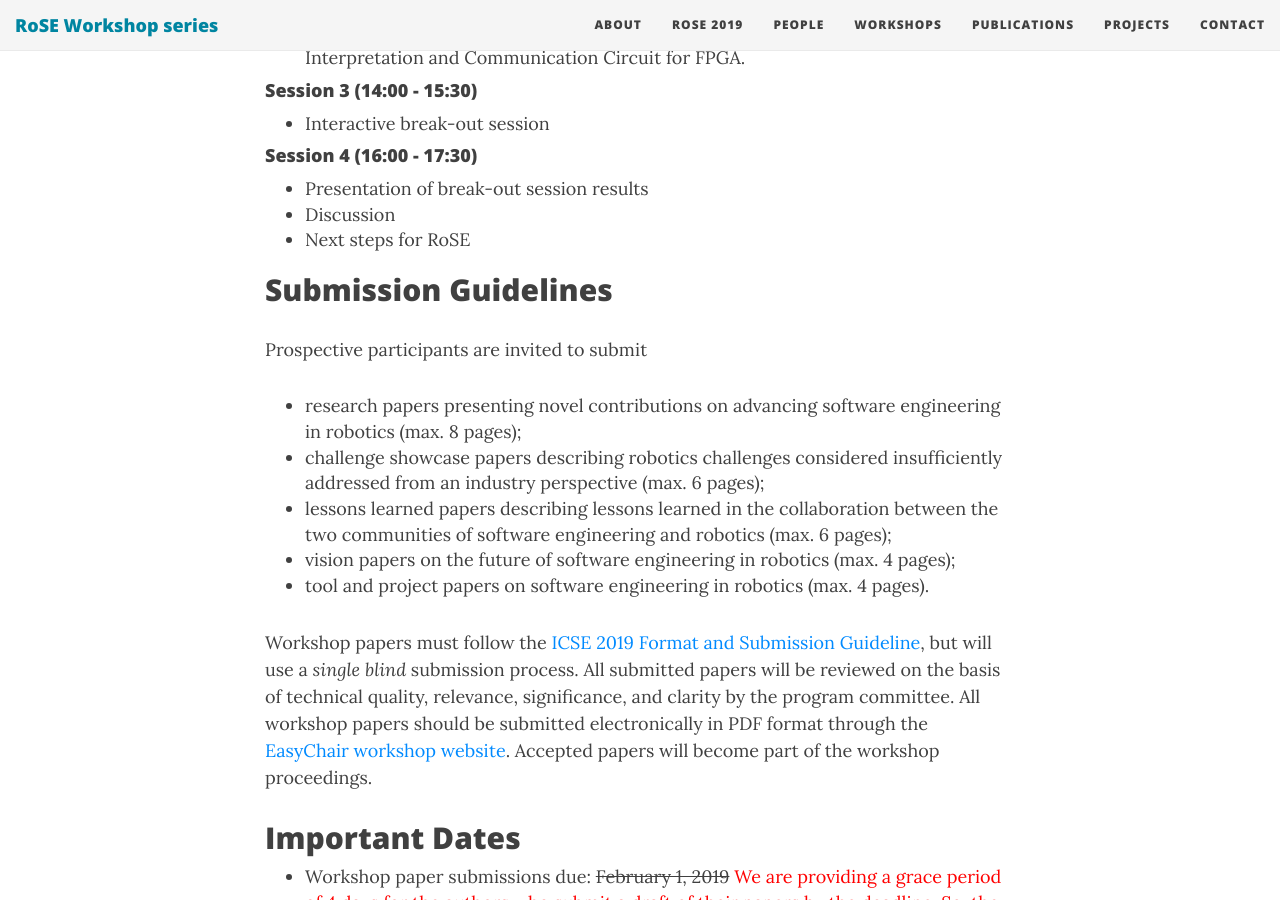
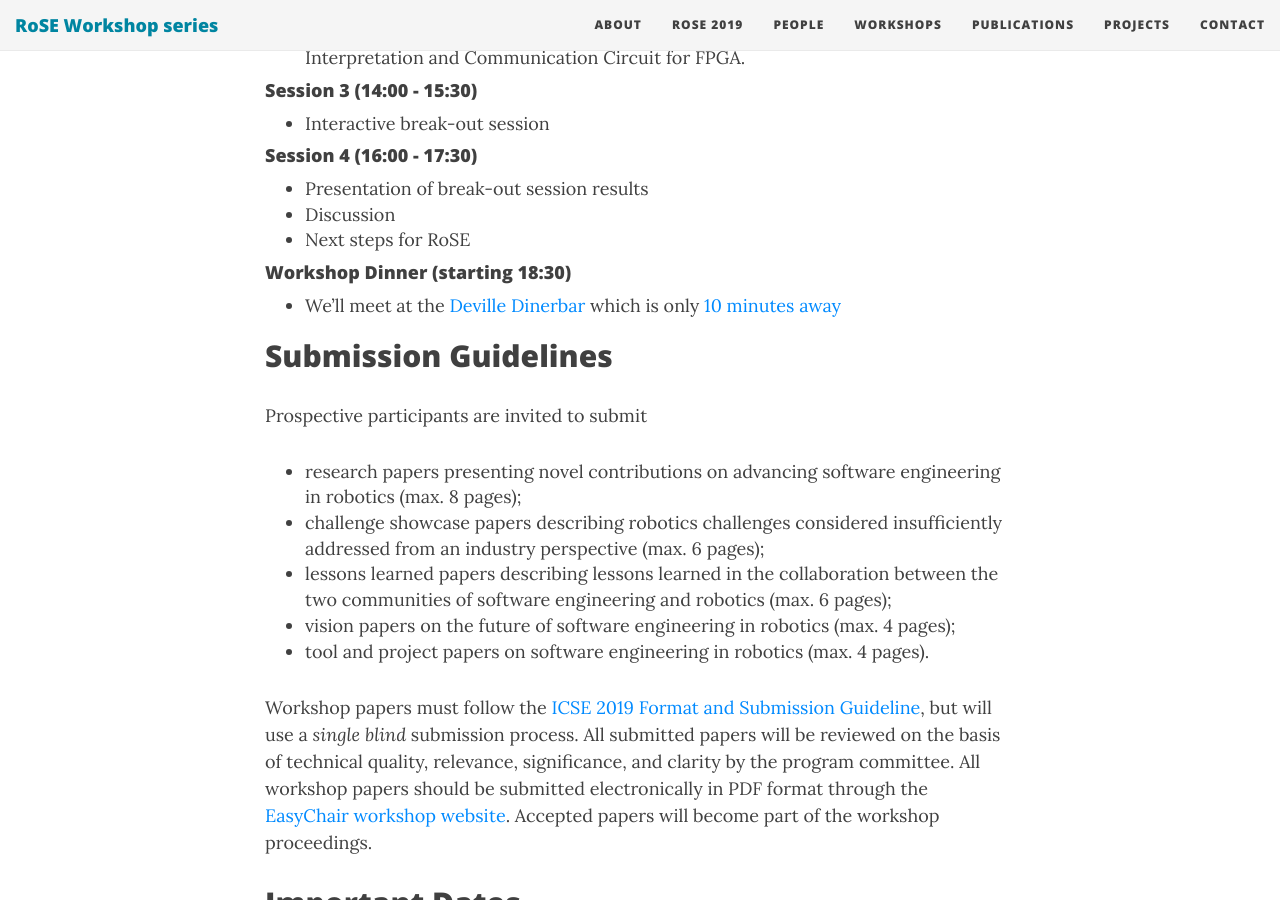
Before and after one commit to rose-workshops/rose-workshops.github.io, a Jekyll site: the page built from rose2019.md, in a window 1280 px wide and 900 px high, scrolled down 3300 px. Built offline with Jekyll 4.4.1, drawn with Linux system fonts in a browser that asks for light colours; nearby versions of some CDN libraries.

Commit message:
Update rose2019.md

```diff
--- a/rose2019.md
+++ b/rose2019.md
@@ -114,6 +114,9 @@ published research in top journals and conferences.
 - Discussion
 - Next steps for RoSE
 
+#### Workshop Dinner (starting 18:30)
+- We'll meet at the [Deville Dinerbar](http://www.devilledinerbar.com/) which is only [10 minutes away](https://www.google.de/maps/dir/Hotel+Fairmont+The+Queen+Elizabeth,+Ren%C3%A9-L%C3%A9vesque+Boulevard+West,+Montreal,+QC/Deville,+1425+Stanley+St,+Montreal,+QC+H3A+1P4/@45.499715,-73.5763113,17z/data=!4m14!4m13!1m5!1m1!1s0x4cc91a435b63652f:0x337d8c8a17dbddfc!2m2!1d-73.568085!2d45.5004848!1m5!1m1!1s0x4cc91a417e60d109:0xaa7f3622bc037b63!2m2!1d-73.5741226!2d45.4997113!3e3)
+
 ## Submission Guidelines
 
 Prospective participants are invited to submit
```
